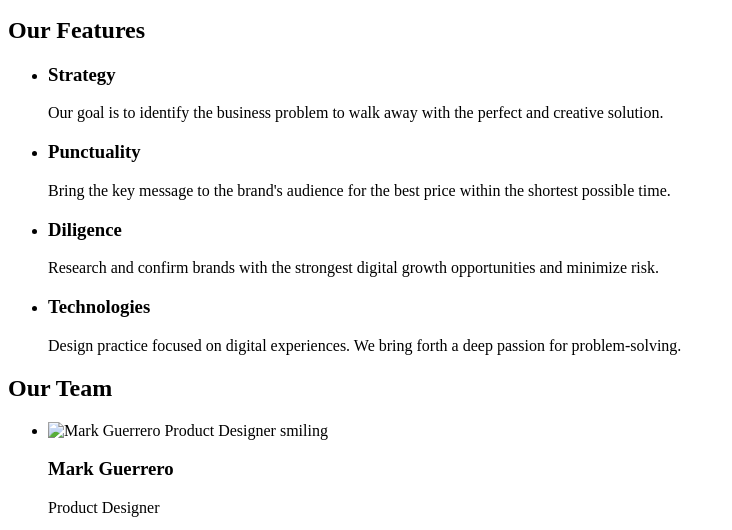
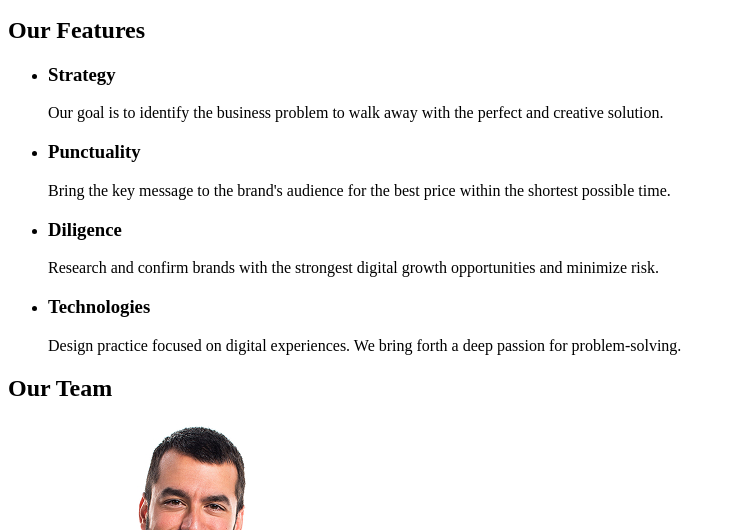
Before and after one commit to maxihedz/goit-markup-hmw-01, a plain HTML site: page index.html in a window 1280 px wide. Shown: the part 252-782 px from the top of the page, without its empty margins (0-732 px from the left). Drawn offline with Linux system fonts and the light colour scheme.

Commit message:
add markup

```diff
--- a/index.html
+++ b/index.html
@@ -73,7 +73,7 @@
         <li>
             <section>
             <img
-            src=".images/img.jpg"
+            src="./images/img.jpg"
             width="264"
             alt="Mark Guerrero Product Designer smiling"/>
 
```
